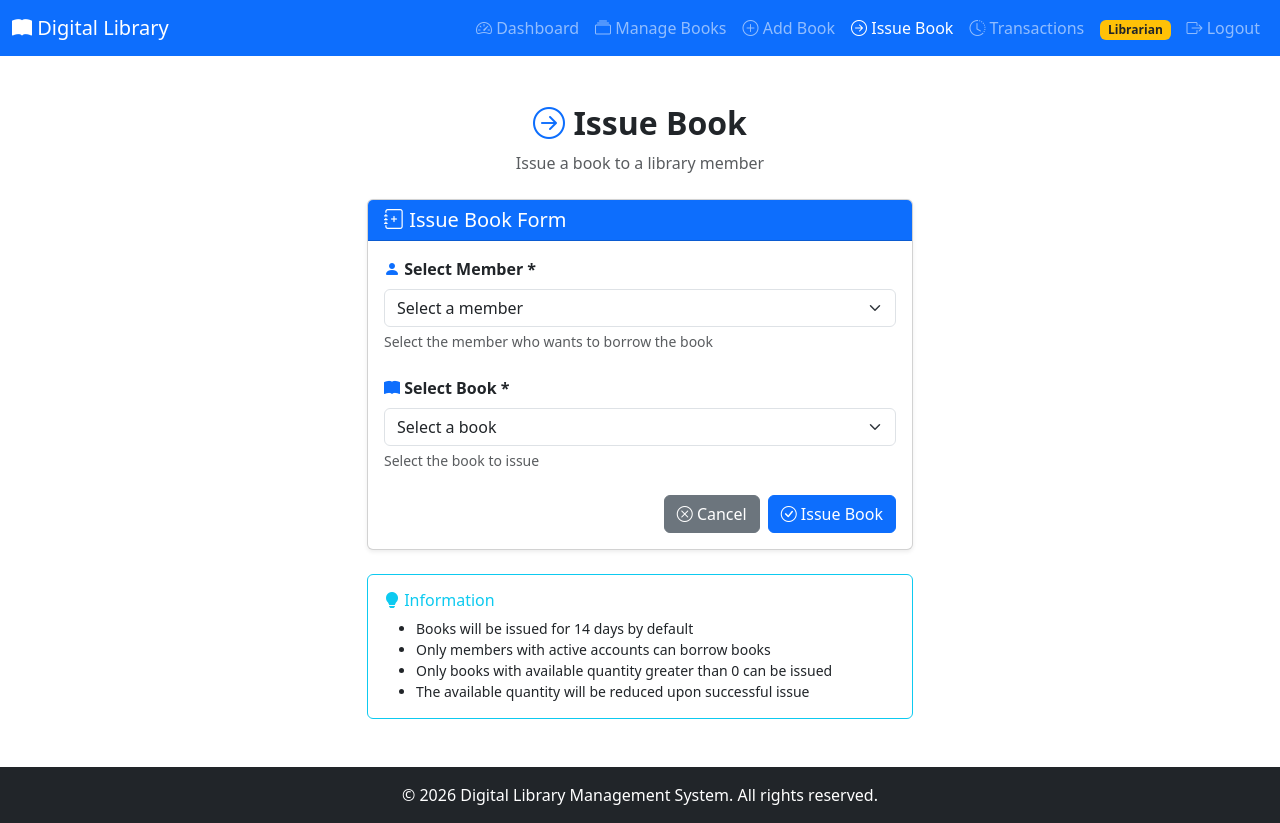
After one commit to RiteshhVishwakarma/Digital-Library-Management-System, a Django app: page /transactions/issue/ in a window 1280 px wide. The commit adds this page. Run offline with Django 5.2, Linux system fonts and the light colour scheme; a user stored in the database is signed in; data comes from the database, SQL or seed files in the repository; both versions use the stored data as it was after the commit.

Commit message:
Implement issue book functionality

```diff
--- a/digitalLMS/digitalLMS/urls.py
+++ b/digitalLMS/digitalLMS/urls.py
@@ -21,4 +21,5 @@ urlpatterns = [
     path('admin/', admin.site.urls),
     path('accounts/', include('accounts.urls')),
     path('books/', include('books.urls')),
+    path('transactions/', include('transactions.urls')),
 ]
--- a/digitalLMS/transactions/apps.py
+++ b/digitalLMS/transactions/apps.py
@@ -2,4 +2,5 @@ from django.apps import AppConfig
 
 
 class TransactionsConfig(AppConfig):
+    default_auto_field = 'django.db.models.BigAutoField'
     name = 'transactions'
--- /dev/null
+++ b/digitalLMS/transactions/forms.py
@@ -0,0 +1,35 @@
+from django import forms
+from django.contrib.auth.models import User
+from books.models import Book
+
+
+class IssueBookForm(forms.Form):
+    """
+    Form for issuing books to members.
+    """
+    member = forms.ModelChoiceField(
+        queryset=User.objects.filter(profile__role='Member').select_related('profile'),
+        empty_label="Select a member",
+        widget=forms.Select(attrs={
+            'class': 'form-select',
+            'id': 'member-select'
+        }),
+        help_text="Select the member who wants to borrow the book"
+    )
+
+    book = forms.ModelChoiceField(
+        queryset=Book.objects.filter(available_quantity__gt=0),
+        empty_label="Select a book",
+        widget=forms.Select(attrs={
+            'class': 'form-select',
+            'id': 'book-select'
+        }),
+        help_text="Select the book to issue"
+    )
+
+    def __init__(self, *args, **kwargs):
+        super().__init__(*args, **kwargs)
+        # Custom label display for members
+        self.fields['member'].label_from_instance = lambda obj: f"{obj.username} - {obj.email}"
+        # Custom label display for books
+        self.fields['book'].label_from_instance = lambda obj: f"{obj.title} by {obj.author} (Available: {obj.available_quantity})"
--- /dev/null
+++ b/digitalLMS/transactions/templates/transactions/issue_book.html
@@ -0,0 +1,221 @@
+{% load static %}
+<!DOCTYPE html>
+<html lang="en">
+<head>
+    <meta charset="UTF-8">
+    <meta name="viewport" content="width=device-width, initial-scale=1.0">
+    <title>{{ page_title }} - Digital Library</title>
+    <!-- Bootstrap 5 CSS -->
+    <link href="https://cdn.jsdelivr.net/npm/bootstrap@5.3.0/dist/css/bootstrap.min.css" rel="stylesheet">
+    <!-- Bootstrap Icons -->
+    <link rel="stylesheet" href="https://cdn.jsdelivr.net/npm/bootstrap-icons@1.10.0/font/bootstrap-icons.css">
+</head>
+<body>
+    <!-- Navigation Bar -->
+    <nav class="navbar navbar-expand-lg navbar-dark bg-primary">
+        <div class="container-fluid">
+            <a class="navbar-brand" href="{% url 'accounts:home' %}">
+                <i class="bi bi-book-fill"></i> Digital Library
+            </a>
+            <button class="navbar-toggler" type="button" data-bs-toggle="collapse" data-bs-target="#navbarNav">
+                <span class="navbar-toggler-icon"></span>
+            </button>
+            <div class="collapse navbar-collapse" id="navbarNav">
+                <ul class="navbar-nav ms-auto">
+                    {% if request.user.is_authenticated %}
+                        <li class="nav-item">
+                            <a class="nav-link" href="{% url 'accounts:dashboard' %}">
+                                <i class="bi bi-speedometer2"></i> Dashboard
+                            </a>
+                        </li>
+                        {% if request.user.profile.is_librarian %}
+                            <li class="nav-item">
+                                <a class="nav-link" href="{% url 'books:book_list' %}">
+                                    <i class="bi bi-collection"></i> Manage Books
+                                </a>
+                            </li>
+                            <li class="nav-item">
+                                <a class="nav-link" href="{% url 'books:add_book' %}">
+                                    <i class="bi bi-plus-circle"></i> Add Book
+                                </a>
+                            </li>
+                            <li class="nav-item">
+                                <a class="nav-link active" href="{% url 'transactions:issue_book' %}">
+                                    <i class="bi bi-arrow-right-circle"></i> Issue Book
+                                </a>
+                            </li>
+                            <li class="nav-item">
+                                <a class="nav-link" href="{% url 'transactions:transaction_list' %}">
+                                    <i class="bi bi-clock-history"></i> Transactions
+                                </a>
+                            </li>
+                            <li class="nav-item">
+                                <span class="nav-link">
+                                    <span class="badge bg-warning text-dark">Librarian</span>
+                                </span>
+                            </li>
+                        {% endif %}
+                        <li class="nav-item">
+                            <a class="nav-link" href="{% url 'accounts:logout' %}">
+                                <i class="bi bi-box-arrow-right"></i> Logout
+                            </a>
+                        </li>
+                    {% endif %}
+                </ul>
+            </div>
+        </div>
+    </nav>
+
+    <!-- Main Content -->
+    <div class="container mt-5">
+        <div class="row justify-content-center">
+            <div class="col-md-8 col-lg-6">
+                <!-- Page Header -->
+                <div class="text-center mb-4">
+                    <h2 class="fw-bold">
+                        <i class="bi bi-arrow-right-circle text-primary"></i> Issue Book
+                    </h2>
+                    <p class="text-muted">Issue a book to a library member</p>
+                </div>
+
+                <!-- Django Messages -->
+                {% if messages %}
+                    {% for message in messages %}
+                        <div class="alert alert-{{ message.tags }} alert-dismissible fade show" role="alert">
+                            {{ message }}
+                            <button type="button" class="btn-close" data-bs-dismiss="alert"></button>
+                        </div>
+                    {% endfor %}
+                {% endif %}
+
+                <!-- Issue Book Form Card -->
+                <div class="card shadow-sm">
+                    <div class="card-header bg-primary text-white">
+                        <h5 class="mb-0">
+                            <i class="bi bi-journal-plus"></i> Issue Book Form
+                        </h5>
+                    </div>
+                    <div class="card-body">
+                        <form method="POST" id="issueBookForm">
+                            {% csrf_token %}
+
+                            <!-- Member Selection -->
+                            <div class="mb-4">
+                                <label for="{{ form.member.id_for_label }}" class="form-label fw-bold">
+                                    <i class="bi bi-person-fill text-primary"></i> Select Member *
+                                </label>
+                                {{ form.member }}
+                                {% if form.member.help_text %}
+                                    <div class="form-text">{{ form.member.help_text }}</div>
+                                {% endif %}
+                                {% if form.member.errors %}
+                                    <div class="invalid-feedback d-block">
+                                        {{ form.member.errors }}
+                                    </div>
+                                {% endif %}
+                            </div>
+
+                            <!-- Book Selection -->
+                            <div class="mb-4">
+                                <label for="{{ form.book.id_for_label }}" class="form-label fw-bold">
+                                    <i class="bi bi-book-fill text-primary"></i> Select Book *
+                                </label>
+                                {{ form.book }}
+                                {% if form.book.help_text %}
+                                    <div class="form-text">{{ form.book.help_text }}</div>
+                                {% endif %}
+                                {% if form.book.errors %}
+                                    <div class="invalid-feedback d-block">
+                                        {{ form.book.errors }}
+                                    </div>
+                                {% endif %}
+                            </div>
+
+                            <!-- Book Availability Info -->
+                            <div id="book-availability-info" class="alert alert-info" style="display: none;">
+                                <i class="bi bi-info-circle"></i>
+                                <strong>Available Quantity:</strong> <span id="available-quantity">-</span>
+                            </div>
+
+                            <!-- Form Actions -->
+                            <div class="d-grid gap-2 d-md-flex justify-content-md-end mt-4">
+                                <a href="{% url 'accounts:dashboard' %}" class="btn btn-secondary">
+                                    <i class="bi bi-x-circle"></i> Cancel
+                                </a>
+                                <button type="submit" class="btn btn-primary">
+                                    <i class="bi bi-check-circle"></i> Issue Book
+                                </button>
+                            </div>
+                        </form>
+                    </div>
+                </div>
+
+                <!-- Information Card -->
+                <div class="card mt-4 border-info">
+                    <div class="card-body">
+                        <h6 class="card-title text-info">
+                            <i class="bi bi-lightbulb-fill"></i> Information
+                        </h6>
+                        <ul class="mb-0 small">
+                            <li>Books will be issued for 14 days by default</li>
+                            <li>Only members with active accounts can borrow books</li>
+                            <li>Only books with available quantity greater than 0 can be issued</li>
+                            <li>The available quantity will be reduced upon successful issue</li>
+                        </ul>
+                    </div>
+                </div>
+            </div>
+        </div>
+    </div>
+
+    <!-- Footer -->
+    <footer class="bg-dark text-white text-center py-3 mt-5">
+        <div class="container">
+            <p class="mb-0">&copy; 2026 Digital Library Management System. All rights reserved.</p>
+        </div>
+    </footer>
+
+    <!-- Bootstrap 5 JS Bundle -->
+    <script src="https://cdn.jsdelivr.net/npm/bootstrap@5.3.0/dist/js/bootstrap.bundle.min.js"></script>
+
+    <!-- Custom JavaScript for Book Selection -->
+    <script>
+        document.addEventListener('DOMContentLoaded', function() {
+            const bookSelect = document.getElementById('book-select');
+            const availabilityInfo = document.getElementById('book-availability-info');
+            const availableQuantitySpan = document.getElementById('available-quantity');
+
+            if (bookSelect) {
+                bookSelect.addEventListener('change', function() {
+                    const selectedOption = this.options[this.selectedIndex];
+
+                    if (selectedOption.value) {
+                        // Extract available quantity from the option text
+                        const optionText = selectedOption.text;
+                        const match = optionText.match(/Available:\s*(\d+)/);
+
+                        if (match) {
+                            const availableQty = match[1];
+                            availableQuantitySpan.textContent = availableQty;
+                            availabilityInfo.style.display = 'block';
+
+                            // Change alert color based on quantity
+                            availabilityInfo.classList.remove('alert-info', 'alert-warning', 'alert-danger');
+
+                            if (parseInt(availableQty) > 5) {
+                                availabilityInfo.classList.add('alert-info');
+                            } else if (parseInt(availableQty) > 2) {
+                                availabilityInfo.classList.add('alert-warning');
+                            } else {
+                                availabilityInfo.classList.add('alert-danger');
+                            }
+                        }
+                    } else {
+                        availabilityInfo.style.display = 'none';
+                    }
+                });
+            }
+        });
+    </script>
+</body>
+</html>
--- /dev/null
+++ b/digitalLMS/transactions/urls.py
@@ -0,0 +1,9 @@
+from django.urls import path
+from . import views
+
+app_name = 'transactions'
+
+urlpatterns = [
+    path('issue/', views.issue_book, name='issue_book'),
+    path('list/', views.transaction_list, name='transaction_list'),
+]
--- a/digitalLMS/transactions/views.py
+++ b/digitalLMS/transactions/views.py
@@ -1,3 +1,114 @@
-from django.shortcuts import render
+from django.shortcuts import render, redirect
+from django.contrib import messages
+from django.db import transaction
+from django.utils import timezone
+from accounts.decorators import librarian_required
+from .forms import IssueBookForm
+from .models import BorrowTransaction
 
-# Create your views here.
+
+@librarian_required
+def issue_book(request):
+    """
+    Issue book page for librarians.
+    Creates a BorrowTransaction and updates book inventory.
+    """
+    if request.method == 'POST':
+        form = IssueBookForm(request.POST)
+        if form.is_valid():
+            member = form.cleaned_data['member']
+            book = form.cleaned_data['book']
+
+            # Validation 1: Check if book is available
+            if book.available_quantity <= 0:
+                messages.error(
+                    request,
+                    f'Cannot issue "{book.title}". No copies are currently available.'
+                )
+                return render(request, 'transactions/issue_book.html', {
+                    'form': form,
+                    'page_title': 'Issue Book'
+                })
+
+            # Validation 2: Check if member already has this book borrowed
+            existing_borrow = BorrowTransaction.objects.filter(
+                member=member,
+                book=book,
+                status='Borrowed'
+            ).exists()
+
+            if existing_borrow:
+                messages.error(
+                    request,
+                    f'{member.username} has already borrowed "{book.title}" and has not returned it yet.'
+                )
+                return render(request, 'transactions/issue_book.html', {
+                    'form': form,
+                    'page_title': 'Issue Book'
+                })
+
+            # Use database transaction to ensure data integrity
+            try:
+                with transaction.atomic():
+                    # Create BorrowTransaction
+                    borrow_transaction = BorrowTransaction.objects.create(
+                        member=member,
+                        book=book,
+                        status='Borrowed'
+                    )
+
+                    # Update book inventory
+                    book.available_quantity -= 1
+                    book.save()
+
+                    messages.success(
+                        request,
+                        f'Successfully issued "{book.title}" to {member.username}. '
+                        f'Due date: {borrow_transaction.due_date.strftime("%B %d, %Y")}'
+                    )
+                    return redirect('transactions:transaction_list')
+
+            except Exception as e:
+                messages.error(
+                    request,
+                    f'An error occurred while issuing the book: {str(e)}'
+                )
+        else:
+            messages.error(
+                request,
+                'Please correct the errors below.'
+            )
+    else:
+        form = IssueBookForm()
+
+    context = {
+        'form': form,
+        'page_title': 'Issue Book'
+    }
+    return render(request, 'transactions/issue_book.html', context)
+
+
+@librarian_required
+def transaction_list(request):
+    """
+    Display list of all borrow transactions.
+    Only accessible to librarians.
+    """
+    transactions = BorrowTransaction.objects.select_related(
+        'member', 'member__profile', 'book'
+    ).all()
+
+    # Update overdue status
+    for trans in transactions:
+        if trans.status == 'Borrowed' and trans.is_overdue():
+            trans.status = 'Overdue'
+            trans.save()
+
+    context = {
+        'transactions': transactions,
+        'total_transactions': transactions.count(),
+        'active_borrows': transactions.filter(status='Borrowed').count(),
+        'overdue_count': transactions.filter(status='Overdue').count(),
+        'page_title': 'Transaction History'
+    }
+    return render(request, 'transactions/transaction_list.html', context)
```
Also changed, not shown: digitalLMS/accounts/templates/accounts/dashboard.html (+28 -0 lines), digitalLMS/transactions/templates/transactions/transaction_list.html (added, +284 -0 lines), digitalLMS/db.sqlite3.
